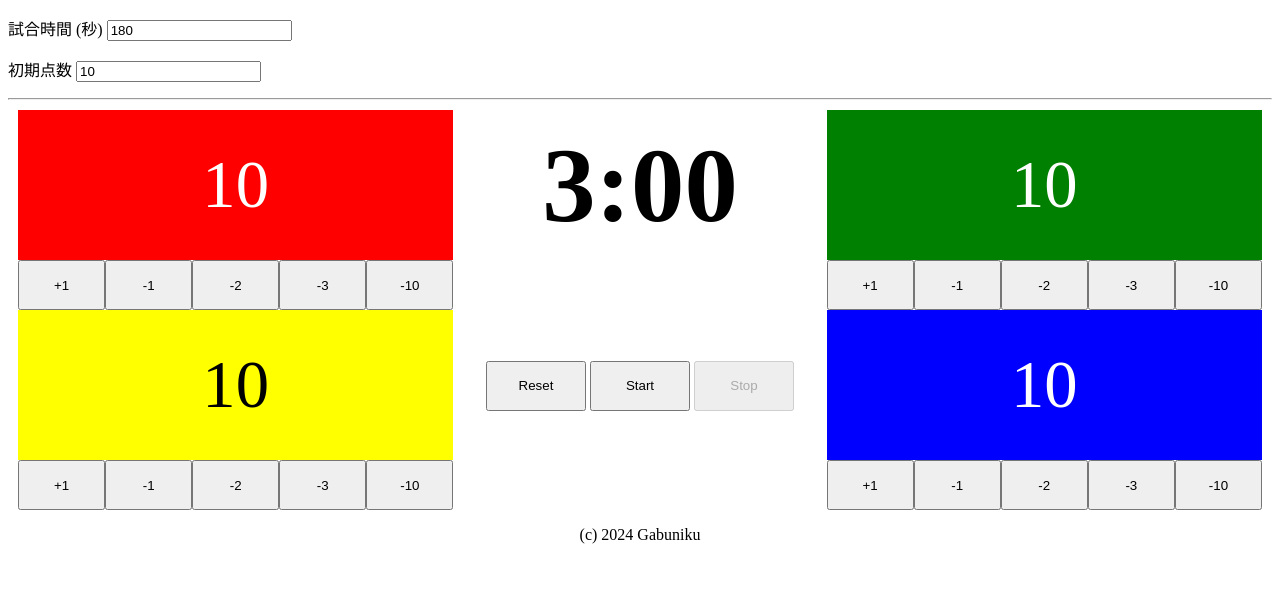
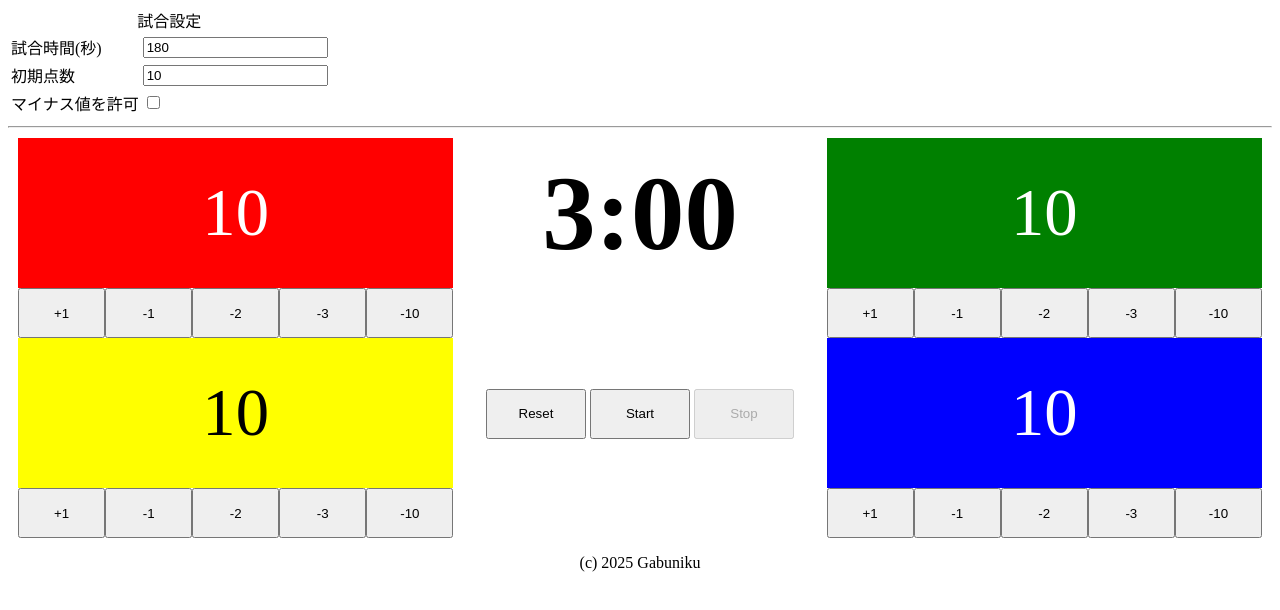
Before and after one commit to Gabuniku/minirobo-count, a plain HTML site: page index.html in a window 1280 px wide. Drawn offline with Linux system fonts and the light colour scheme.

Commit message:
update add allow minus option
- マイナス値の許可設定を追加
- その他細々としたhtmlの調整

```diff
--- a/index.html
+++ b/index.html
@@ -11,22 +11,29 @@
 
 <body>
     <div id="interface">
-        <p>
-            試合時間 (秒)
-            <input id="start_time" type="number" inputmode="numeric" value="180" min="0" />
-        </p>
-        <p>
-            初期点数
-            <input id="start_score" type="number" inputmode="numeric" value="10" min="0" />
-        </p>
+        <table>
+            <thead>
+                <caption>試合設定</caption>
+            </thead>
+            <tbody>
+                <tr>
+                    <td>試合時間(秒)</td>
+                    <td><input id="start_time" type="number" inputmode="numeric" value="180" min="0" required /></td>
+                </tr>
+                <tr>
+                    <td>初期点数</td>
+                    <td><input id="start_score" type="number" inputmode="numeric" value="10" min="0" required /></td>
+                </tr>
+                <tr>
+                    <td>マイナス値を許可</td>
+                    <td><input id="allow_minus" type="checkbox" /></td>
+                </tr>
+            </tbody>
+        </table>
     </div>
     <hr />
     <div id="point_panel">
         <div>
-            <!-- <div>
-                    <textarea class="machine-name">マシン名</textarea>
-                </div>
-                -->
             <div id="red_score" class="panel-text red-bg">0</div>
             <div class="score-btn">
                 <button onclick="update_score(C_RED,1)">+1</button>
@@ -38,11 +45,6 @@
         </div>
         <div id="timer" class="">--:--</div>
         <div>
-            <!--
-                    <div>
-                        <textarea class="machine-name">マシン名</textarea>
-                    </div>
-                -->
             <div id="green_score" class="panel-text green-bg">0</div>
             <div class="score-btn">
                 <button onclick="update_score(C_GREEN,1)">+1</button>
@@ -53,11 +55,6 @@
             </div>
         </div>
         <div>
-            <!--
-                    <div>
-                        <textarea class="machine-name">マシン名</textarea>
-                    </div>
-                -->
             <div id="yellow_score" class="panel-text yellow-bg">0</div>
             <div class="score-btn">
                 <button onclick="update_score(C_YELLOW,1)">+1</button>
@@ -73,11 +70,6 @@
             <button id="stop_btn" onclick="stop()">Stop</button>
         </div>
         <div>
-            <!--
-                    <div>
-                        <textarea class="machine-name">マシン名</textarea>
-                    </div>
-                -->
             <div id="blue_score" class="panel-text blue-bg">0</div>
             <div class="score-btn">
                 <button onclick="update_score(C_BLUE,1)">+1</button>
@@ -89,7 +81,7 @@
         </div>
     </div>
 
-    <p class="center">(c) 2024 Gabuniku</p>
+    <p class="center">(c) 2025 Gabuniku</p>
 
     <script src="minirobo.js"></script>
 
--- a/minirobo.js
+++ b/minirobo.js
@@ -22,9 +22,9 @@ var stop_btn = document.getElementById("stop_btn");
 
 function show_time() {
     timer.innerText = get_time_text(remain_time);
-    if(remain_time < 30){
+    if (remain_time < 30) {
         timer.setAttribute("class", "red");
-    }else{
+    } else {
         timer.removeAttribute("class", "red");
     }
 }
@@ -46,7 +46,7 @@ function count_down() {
 
 function initialize_timer() {
     remain_time = Number(start_time.value);
-    let score_els = ["red_score", "blue_score","green_score","yellow_score"];
+    let score_els = ["red_score", "blue_score", "green_score", "yellow_score"];
     for (let index = 0; index < score_els.length; index++) {
         const id = score_els[index];
         let element = document.getElementById(id);
@@ -64,6 +64,7 @@ function start() {
         stop_btn.disabled = false;
     }
 }
+
 function stop() {
     clearInterval(interval_id);
     interval_id = null;
@@ -81,6 +82,7 @@ function Init() {
 
 function update_score(color, update_value) {
     let score_el = document.getElementById(color + "_score");
-    let val = Number(score_el.innerText);
-    score_el.innerText = val + update_value;
+    let allow_minus = document.getElementById("allow_minus").checked;
+    let val = Number(score_el.innerText) + update_value;
+    score_el.innerText = allow_minus ? val : Math.max(val, 0);
 }
```
